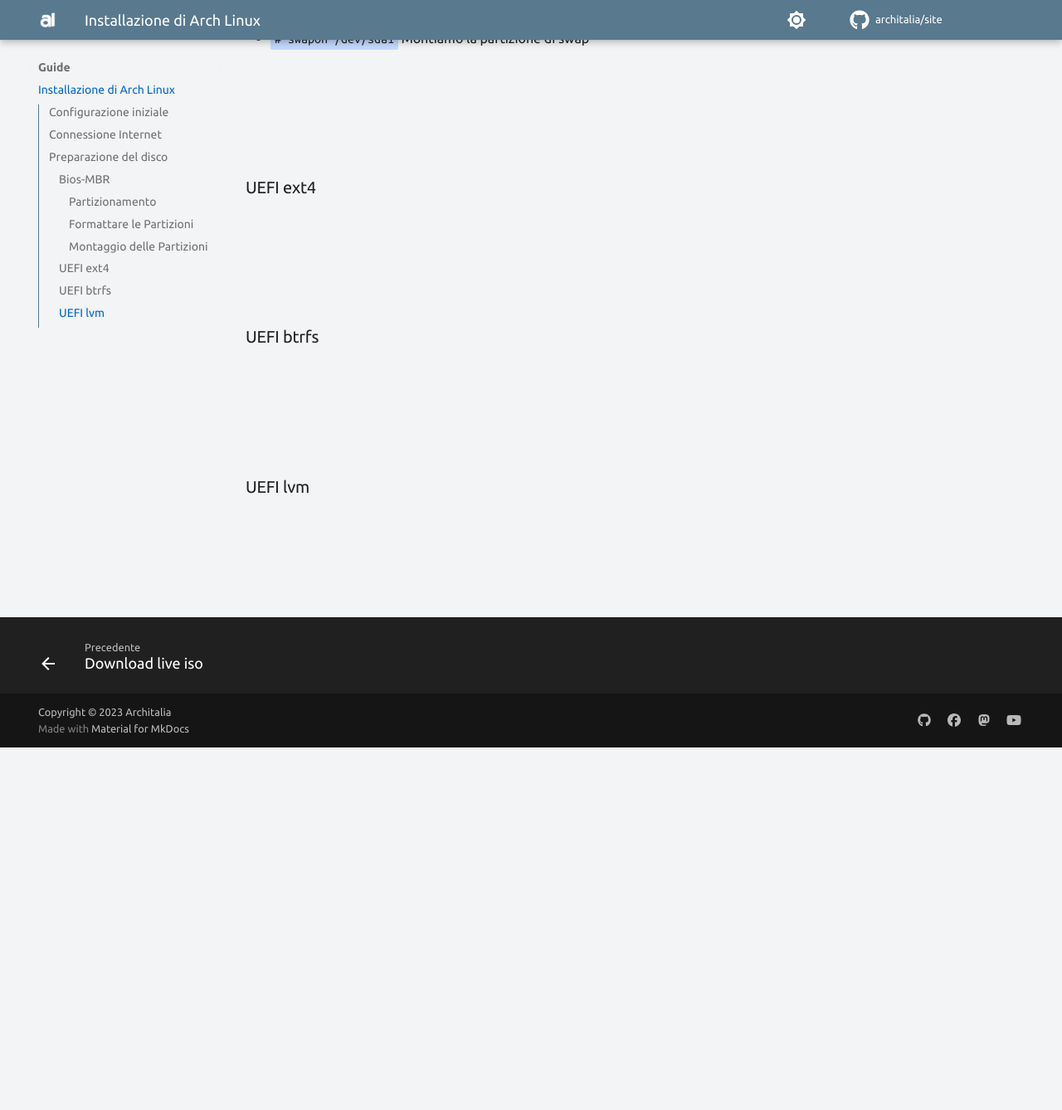
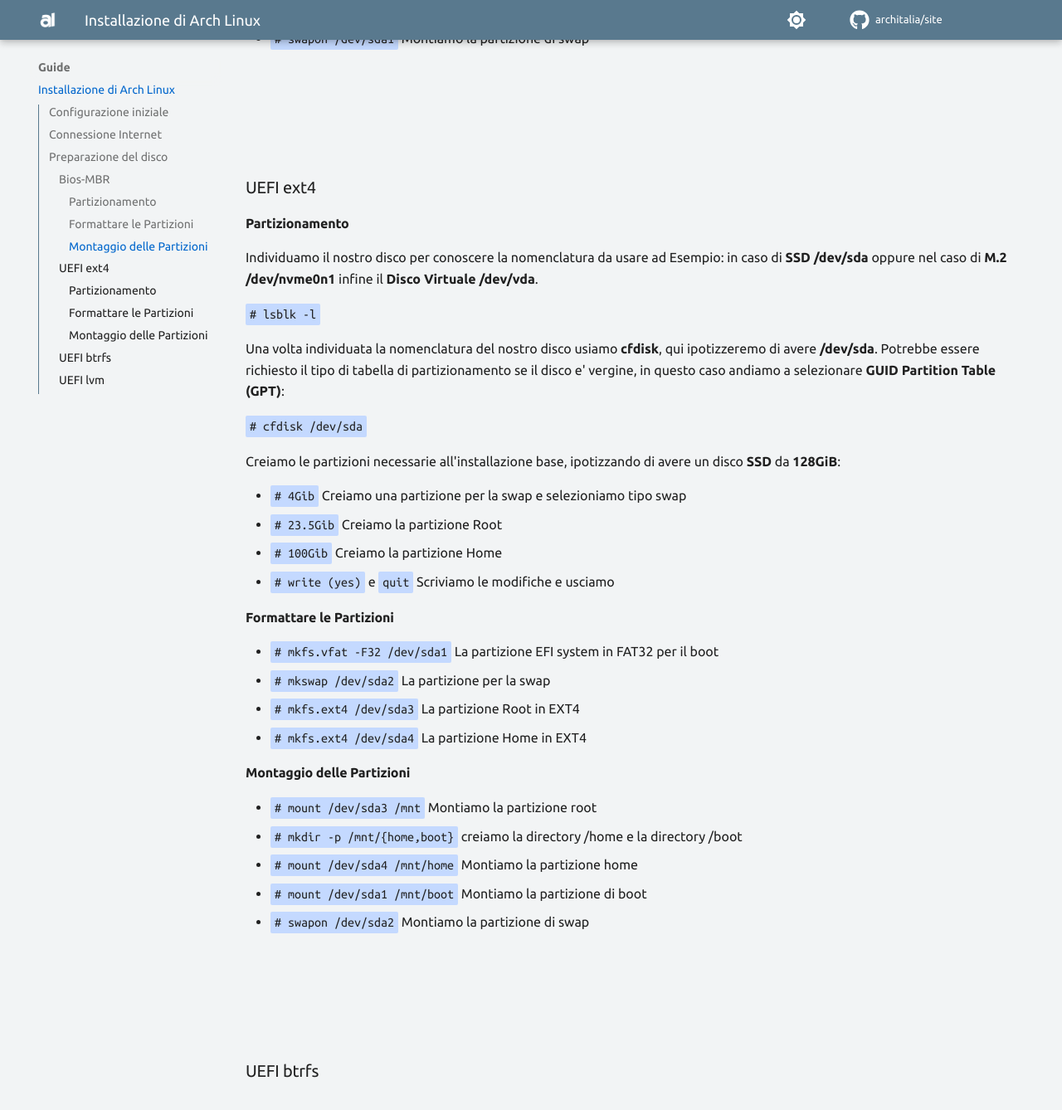
Before and after one commit to ArchItalia/site, an MkDocs documentation site: the page built from docs/Guide/guide.md, in a window 1280 px wide and 1400 px high, scrolled down 2690 px. Shown: the top 1338 px of the window at 83% size. Built offline with MkDocs 1.6.1 and Material for MkDocs 9.7.7, drawn with Linux system fonts in a browser that asks for light colours; comment, search, counter and statistics services are not loaded; the version menu is left out; before the commit the page ends 3591 px from its top, so only the background shows below that.

Commit message:
Update guide.md

```diff
--- a/docs/Guide/guide.md
+++ b/docs/Guide/guide.md
@@ -94,6 +94,37 @@
 
 ### UEFI ext4
 
+#### Partizionamento
+Individuamo il nostro disco per conoscere la nomenclatura da usare ad Esempio: in caso di **SSD /dev/sda** oppure nel caso di **M.2 /dev/nvme0n1** infine il **Disco Virtuale /dev/vda**.
+
+`# lsblk -l`
+
+Una volta individuata la nomenclatura del nostro disco usiamo **cfdisk**, qui ipotizzeremo di avere **/dev/sda**. Potrebbe essere richiesto il tipo di tabella di partizionamento se il disco e' vergine, in questo caso andiamo a selezionare **GUID Partition Table (GPT)**:
+
+`# cfdisk /dev/sda`
+
+Creiamo le partizioni necessarie all'installazione base, ipotizzando di avere un disco **SSD** da **128GiB**:
+
+- `# 4Gib`   Creiamo una partizione per la swap e selezioniamo tipo swap
+- `# 23.5Gib`  Creiamo la partizione Root
+- `# 100Gib`  Creiamo la partizione Home
+- `# write (yes)` e `quit`  Scriviamo le modifiche e usciamo
+
+#### Formattare le Partizioni
+
+- `# mkfs.vfat -F32 /dev/sda1` La partizione EFI system in FAT32 per il boot
+- `# mkswap /dev/sda2` La partizione per la swap
+- `# mkfs.ext4 /dev/sda3` La partizione Root in EXT4
+- `# mkfs.ext4 /dev/sda4` La partizione Home in EXT4
+
+
+#### Montaggio delle Partizioni
+
+- `# mount /dev/sda3 /mnt` Montiamo la partizione root
+- `# mkdir -p /mnt/{home,boot}` creiamo la directory /home e la directory /boot
+- `# mount /dev/sda4 /mnt/home` Montiamo la partizione home
+- `# mount /dev/sda1 /mnt/boot` Montiamo la partizione di boot
+- `# swapon /dev/sda2` Montiamo la partizione di swap
 
 
 
```
